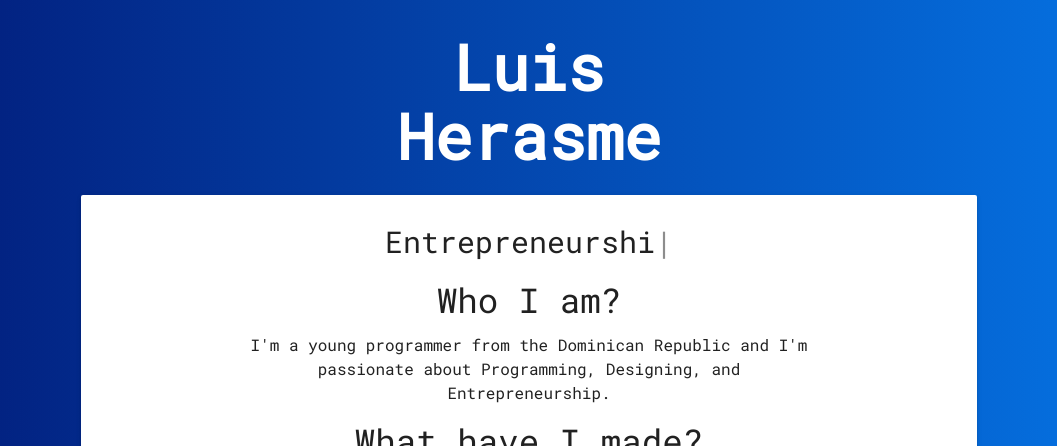
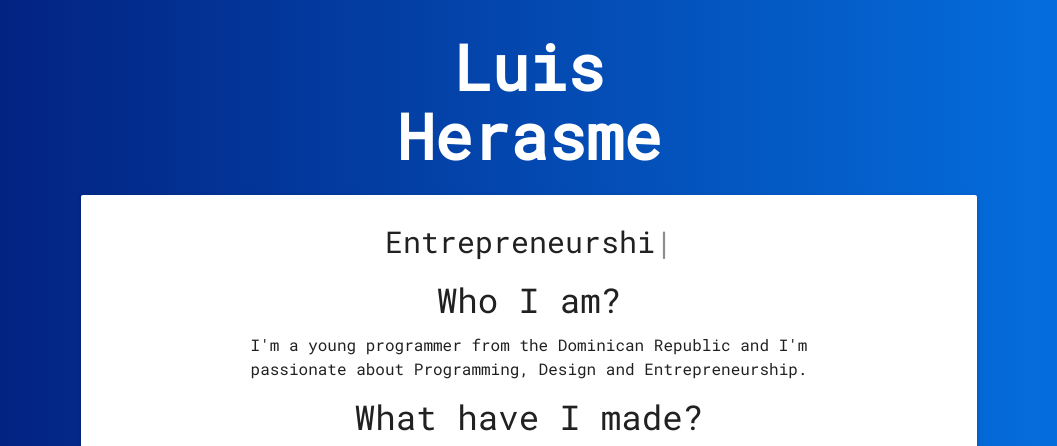
Before and after one commit to luis-herasme/luis-herasme.github.io, a plain HTML site: page index.html in a window 1280 px wide. Shown: the top 446 px of the page, without its empty margins (111-1168 px from the left). Drawn offline with nearby package versions, Linux system fonts and the light colour scheme; a script that the page names is missing.

Commit message:
Error solved

```diff
--- a/index.html
+++ b/index.html
@@ -122,7 +122,7 @@
                 <h4>Who I am?</h4>
                 <div class="container">
                     <p>
-                        I'm a young programmer from the Dominican Republic and I'm passionate about Programming, Designing, and Entrepreneurship.
+                        I'm a young programmer from the Dominican Republic and I'm passionate about Programming, Design and Entrepreneurship.
                     </p>
                 </div>
 
```
